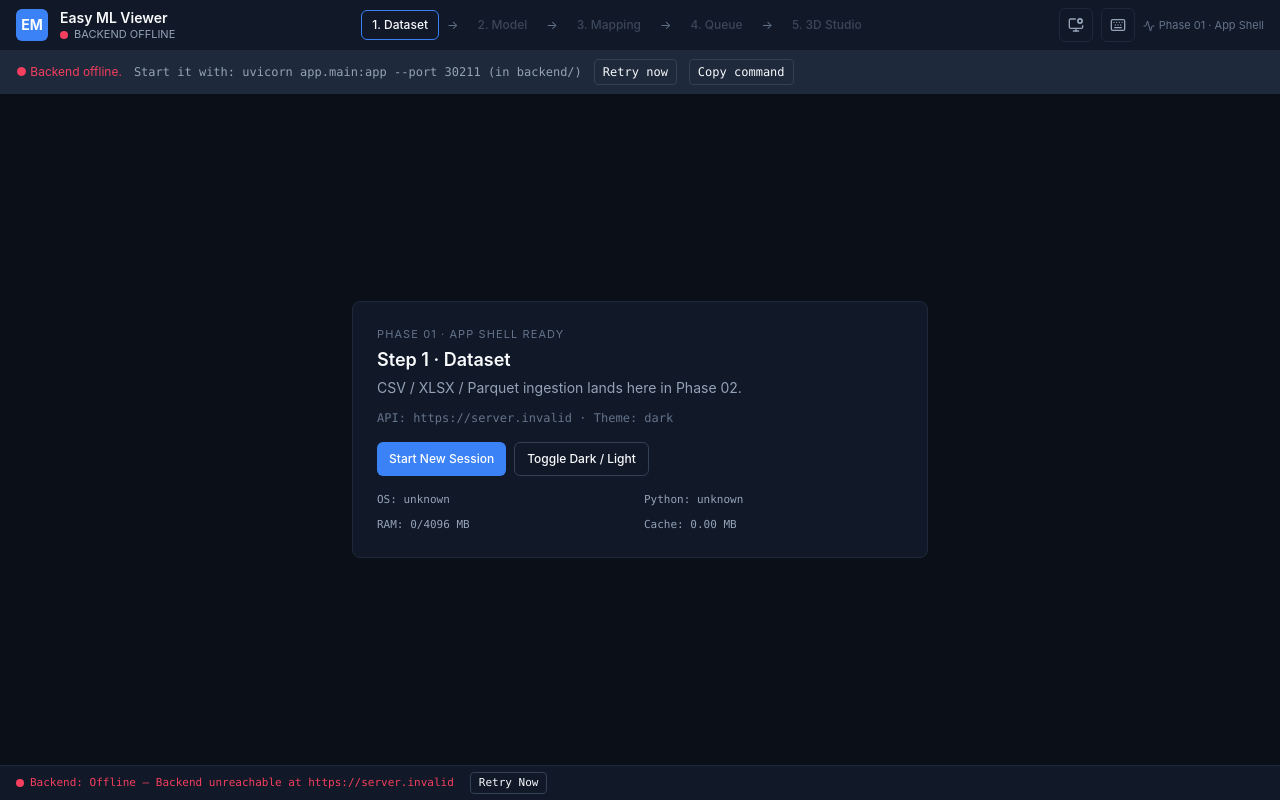
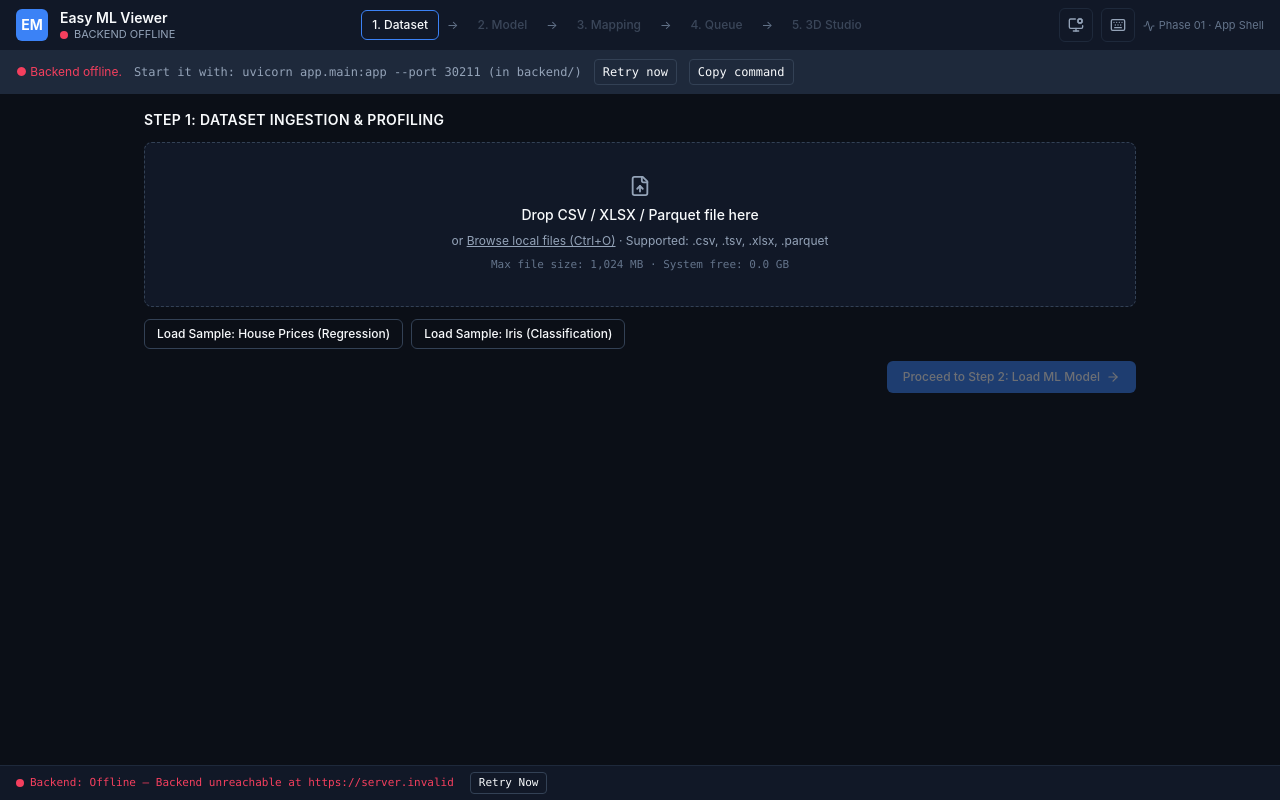
Before and after one commit to korarit/easy-ml-viewer, a React (Vite) app in the folder frontend/: page / in a window 1280 px wide. Built offline with nearby package versions, Linux system fonts and the light colour scheme; no server answers; a web font is replaced by a local one.

Commit message:
feat(frontend): render dataset studio on workflow Step 1

```diff
--- a/frontend/src/App.tsx
+++ b/frontend/src/App.tsx
@@ -5,6 +5,7 @@ import { SystemDiagnosticsModal } from './core/components/SystemDiagnosticsModal
 import { GlobalErrorBoundary } from './core/components/GlobalErrorBoundary';
 import { useSystemStore } from './core/store/useSystemStore';
 import { API_BASE_URL } from './core/api/client';
+import { DatasetStepView } from './domains/dataset/DatasetStepView';
 
 const STEP_COPY: Record<number, { title: string; body: string }> = {
   1: { title: 'Step 1 · Dataset', body: 'CSV / XLSX / Parquet ingestion lands here in Phase 02.' },
@@ -110,9 +111,12 @@ export default function App() {
           </div>
         )}
 
-        <main className="flex flex-1 items-center justify-center p-6">
+        <main className="flex min-h-0 flex-1 items-stretch justify-center overflow-auto">
+          {activeStep === 1 ? (
+            <DatasetStepView />
+          ) : (
           <section
-            className="w-full max-w-xl rounded-lg p-6"
+            className="m-6 w-full max-w-xl self-center rounded-lg p-6"
             style={{ background: 'var(--surface-panel)', border: '1px solid var(--border-subtle)' }}
           >
             <p className="text-[11px] tracking-widest uppercase" style={{ color: 'var(--text-muted)' }}>
@@ -150,6 +154,7 @@ export default function App() {
               </dl>
             )}
           </section>
+          )}
         </main>
 
         <SystemStatusBar />
```
